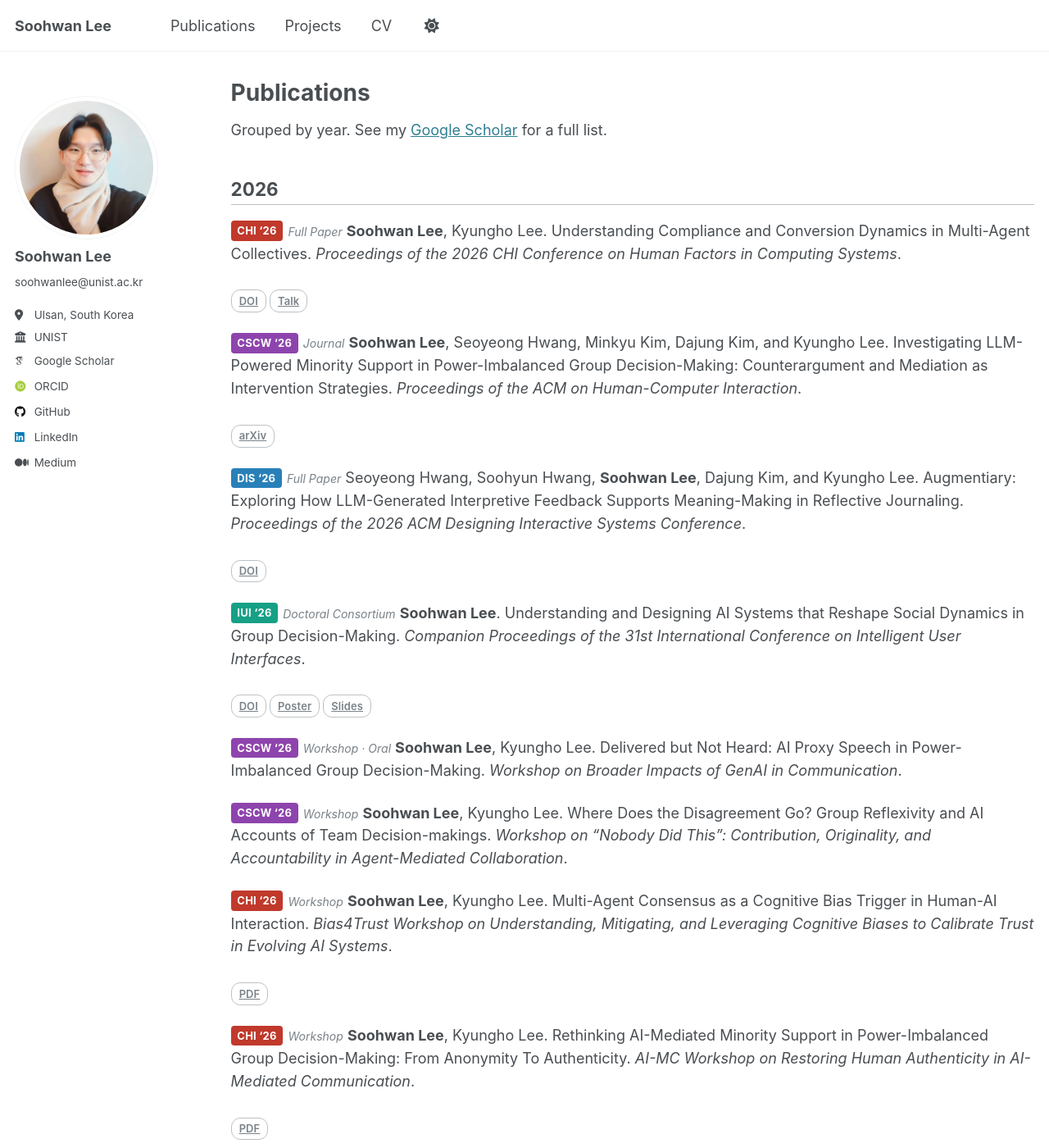
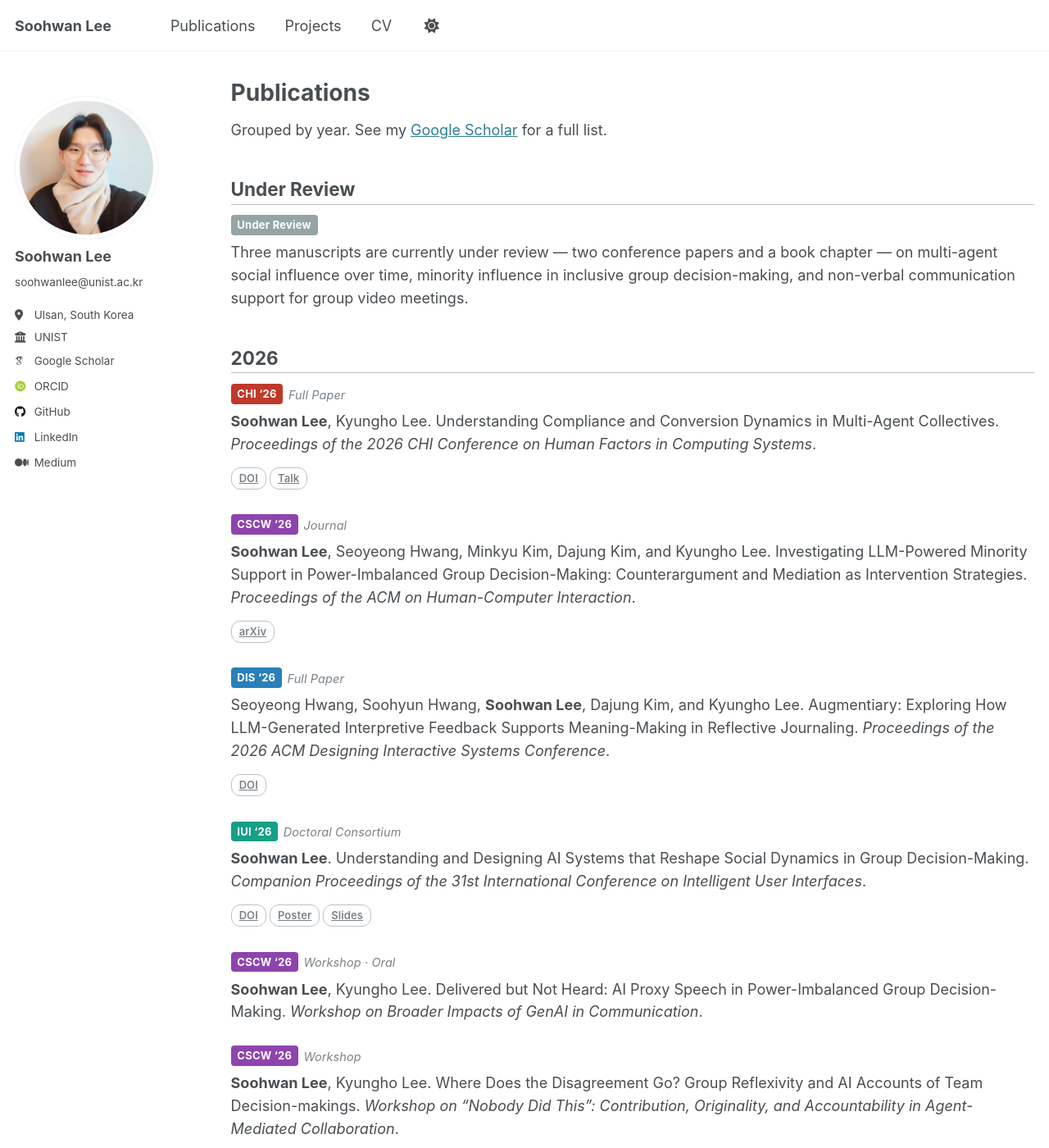
Before and after one commit to Soohwan-Lee/soohwan-lee.github.io, a Jekyll site: the page built from _pages/publications.md, in a window 1280 px wide and 1400 px high. Shown: the whole window at 82% size. Built offline with Jekyll 4.4.1, drawn with Linux system fonts in a browser that asks for light colours; some web fonts are replaced; some of the changed text lies outside the part shown.

Commit message:
publications layout fix and about page email

```diff
--- a/_pages/publications.md
+++ b/_pages/publications.md
@@ -23,50 +23,58 @@ Grouped by year. See my [Google Scholar](https://scholar.google.com/citations?us
        For an award, use: <a class="pub-link pub-link--award" ...>Award</a>
      =================================================================== -->
 
+## Under Review
+
+<div class="pub-item" markdown="1">
+<span class="pub-meta"><span class="pub-badge badge-review">Under Review</span></span>
+Three manuscripts are currently under review — two conference papers and a book chapter — on multi-agent social influence over time, minority influence in inclusive group decision-making, and non-verbal communication support for group video meetings.
+</div>
+
+
 ## 2026
 
 <div class="pub-item" markdown="1">
-<span class="pub-badge badge-chi">CHI '26</span><span class="pub-type">Full Paper</span>
+<span class="pub-meta"><span class="pub-badge badge-chi">CHI '26</span><span class="pub-type">Full Paper</span></span>
 **Soohwan Lee**, Kyungho Lee. Understanding Compliance and Conversion Dynamics in Multi-Agent Collectives. *Proceedings of the 2026 CHI Conference on Human Factors in Computing Systems*.
 <div class="pub-links"><a class="pub-link" href="https://doi.org/10.1145/3772318.3790385">DOI</a><a class="pub-link" href="https://www.youtube.com/watch?v=c2_R4BPfIXw&t=253s">Talk</a></div>
 </div>
 
 <div class="pub-item" markdown="1">
-<span class="pub-badge badge-cscw">CSCW '26</span><span class="pub-type">Journal</span>
+<span class="pub-meta"><span class="pub-badge badge-cscw">CSCW '26</span><span class="pub-type">Journal</span></span>
 **Soohwan Lee**, Seoyeong Hwang, Minkyu Kim, Dajung Kim, and Kyungho Lee. Investigating LLM-Powered Minority Support in Power-Imbalanced Group Decision-Making: Counterargument and Mediation as Intervention Strategies. *Proceedings of the ACM on Human-Computer Interaction*.
 <div class="pub-links"><a class="pub-link" href="https://arxiv.org/abs/2606.31762">arXiv</a></div>
 </div>
 
 <div class="pub-item" markdown="1">
-<span class="pub-badge badge-dis">DIS '26</span><span class="pub-type">Full Paper</span>
+<span class="pub-meta"><span class="pub-badge badge-dis">DIS '26</span><span class="pub-type">Full Paper</span></span>
 Seoyeong Hwang, Soohyun Hwang, **Soohwan Lee**, Dajung Kim, and Kyungho Lee. Augmentiary: Exploring How LLM-Generated Interpretive Feedback Supports Meaning-Making in Reflective Journaling. *Proceedings of the 2026 ACM Designing Interactive Systems Conference*.
 <div class="pub-links"><a class="pub-link" href="https://dl.acm.org/doi/10.1145/3800645.3812859">DOI</a></div>
 </div>
 
 <div class="pub-item" markdown="1">
-<span class="pub-badge badge-iui">IUI '26</span><span class="pub-type">Doctoral Consortium</span>
+<span class="pub-meta"><span class="pub-badge badge-iui">IUI '26</span><span class="pub-type">Doctoral Consortium</span></span>
 **Soohwan Lee**. Understanding and Designing AI Systems that Reshape Social Dynamics in Group Decision-Making. *Companion Proceedings of the 31st International Conference on Intelligent User Interfaces*.
 <div class="pub-links"><a class="pub-link" href="https://doi.org/10.1145/3742414.3789229">DOI</a><a class="pub-link" href="/files/IUI26-Poster.pdf">Poster</a><a class="pub-link" href="/files/IUI26-PT.pdf">Slides</a></div>
 </div>
 
 <div class="pub-item" markdown="1">
-<span class="pub-badge badge-cscw">CSCW '26</span><span class="pub-type">Workshop · Oral</span>
+<span class="pub-meta"><span class="pub-badge badge-cscw">CSCW '26</span><span class="pub-type">Workshop · Oral</span></span>
 **Soohwan Lee**, Kyungho Lee. Delivered but Not Heard: AI Proxy Speech in Power-Imbalanced Group Decision-Making. *Workshop on Broader Impacts of GenAI in Communication*.
 </div>
 
 <div class="pub-item" markdown="1">
-<span class="pub-badge badge-cscw">CSCW '26</span><span class="pub-type">Workshop</span>
+<span class="pub-meta"><span class="pub-badge badge-cscw">CSCW '26</span><span class="pub-type">Workshop</span></span>
 **Soohwan Lee**, Kyungho Lee. Where Does the Disagreement Go? Group Reflexivity and AI Accounts of Team Decision-makings. *Workshop on “Nobody Did This”: Contribution, Originality, and Accountability in Agent-Mediated Collaboration*.
 </div>
 
 <div class="pub-item" markdown="1">
-<span class="pub-badge badge-chi">CHI '26</span><span class="pub-type">Workshop</span>
+<span class="pub-meta"><span class="pub-badge badge-chi">CHI '26</span><span class="pub-type">Workshop</span></span>
 **Soohwan Lee**, Kyungho Lee. Multi-Agent Consensus as a Cognitive Bias Trigger in Human-AI Interaction. *Bias4Trust Workshop on Understanding, Mitigating, and Leveraging Cognitive Biases to Calibrate Trust in Evolving AI Systems*.
 <div class="pub-links"><a class="pub-link" href="/files/CHI26-Bias4Trust-Workshop.pdf">PDF</a></div>
 </div>
 
 <div class="pub-item" markdown="1">
-<span class="pub-badge badge-chi">CHI '26</span><span class="pub-type">Workshop</span>
+<span class="pub-meta"><span class="pub-badge badge-chi">CHI '26</span><span class="pub-type">Workshop</span></span>
 **Soohwan Lee**, Kyungho Lee. Rethinking AI-Mediated Minority Support in Power-Imbalanced Group Decision-Making: From Anonymity To Authenticity. *AI-MC Workshop on Restoring Human Authenticity in AI-Mediated Communication*.
 <div class="pub-links"><a class="pub-link" href="/files/CHI26-AIMC-Workshop.pdf">PDF</a></div>
 </div>
@@ -74,19 +82,19 @@ Seoyeong Hwang, Soohyun Hwang, **Soohwan Lee**, Dajung Kim, and Kyungho Lee. Aug
 ## 2025
 
 <div class="pub-item" markdown="1">
-<span class="pub-badge badge-dis">DIS '25</span><span class="pub-type">Poster</span>
+<span class="pub-meta"><span class="pub-badge badge-dis">DIS '25</span><span class="pub-type">Poster</span></span>
 **Soohwan Lee**, Seoyeong Hwang, and Kyungho Lee. Beyond Individual UX: Defining Group Experience (GX) as a New Paradigm for Group-centered AI. *Companion Publication of the 2025 ACM Designing Interactive Systems Conference*.
 <div class="pub-links"><a class="pub-link" href="https://doi.org/10.1145/3715668.3736348">DOI</a><a class="pub-link" href="/files/DIS25-Poster.pdf">Poster</a></div>
 </div>
 
 <div class="pub-item" markdown="1">
-<span class="pub-badge badge-chi">CHI '25</span><span class="pub-type">Late-Breaking Work</span>
+<span class="pub-meta"><span class="pub-badge badge-chi">CHI '25</span><span class="pub-type">Late-Breaking Work</span></span>
 **Soohwan Lee**, Seoyeong Hwang, Dajung Kim, and Kyungho Lee. Conversational Agents as Catalysts for Critical Thinking: Challenging Social Influence in Group Decision-making. *Extended Abstracts of the CHI Conference on Human Factors in Computing Systems*.
 <div class="pub-links"><a class="pub-link" href="https://dl.acm.org/doi/10.1145/3706599.3719792">DOI</a><a class="pub-link" href="/files/CHI25-Poster-FInal.pdf">Poster</a><a class="pub-link" href="https://www.youtube.com/watch?v=qU4_Bx9sHW0">Video</a></div>
 </div>
 
 <div class="pub-item" markdown="1">
-<span class="pub-badge badge-iui">IUI '25</span><span class="pub-type">Poster</span>
+<span class="pub-meta"><span class="pub-badge badge-iui">IUI '25</span><span class="pub-type">Poster</span></span>
 **Soohwan Lee**, Mingyu Kim, Seoyeong Hwang, Dajung Kim, and Kyungho Lee. Amplifying Minority Voices: AI-Mediated Devil’s Advocate System for Inclusive Group Decision-Making. *Companion Proceedings of the 30th International Conference on Intelligent User Interfaces*.
 <div class="pub-links"><a class="pub-link" href="https://doi.org/10.1145/3708557.3716334">DOI</a><a class="pub-link" href="/files/IUI25-Poster-Final_A1.pdf">Poster</a></div>
 </div>
@@ -94,13 +102,13 @@ Seoyeong Hwang, Soohyun Hwang, **Soohwan Lee**, Dajung Kim, and Kyungho Lee. Aug
 ## 2024
 
 <div class="pub-item" markdown="1">
-<span class="pub-badge badge-dis">DIS '24</span><span class="pub-type">Full Paper</span>
+<span class="pub-meta"><span class="pub-badge badge-dis">DIS '24</span><span class="pub-type">Full Paper</span></span>
 **Soohwan Lee**, Seoyeong Hwang, Ian Oakley, and Kyungho Lee. Expanding the Design Space of Vision-based Interactive Systems for Group Dance Practice. *Proceedings of the 2024 ACM Designing Interactive Systems Conference*.
 <div class="pub-links"><a class="pub-link" href="https://doi.org/10.1145/3643834.3661568">DOI</a><a class="pub-link" href="https://www.youtube.com/watch?v=QkQS_QiRz9o&t=5s">Talk</a><a class="pub-link" href="https://www.youtube.com/watch?v=zVwT_CGxQII&t=71s">Podcast</a></div>
 </div>
 
 <div class="pub-item" markdown="1">
-<span class="pub-badge badge-dis">DIS '24</span><span class="pub-type">Workshop</span>
+<span class="pub-meta"><span class="pub-badge badge-dis">DIS '24</span><span class="pub-type">Workshop</span></span>
 **Soohwan Lee**, Seoyeong Hwang, and Kyungho Lee. Conversational Agents as Catalysts for Critical Thinking: Challenging Design Fixation in Group Design. *Workshop on Death of the Design Researcher? Creating Knowledge Resources for Designers Using Generative AI*.
 <div class="pub-links"><a class="pub-link" href="https://arxiv.org/abs/2406.11125">arXiv</a><a class="pub-link" href="https://www.youtube.com/watch?v=w5aIlpBV9Co&t=10s">Podcast</a></div>
 </div>
@@ -108,7 +116,7 @@ Seoyeong Hwang, Soohyun Hwang, **Soohwan Lee**, Dajung Kim, and Kyungho Lee. Aug
 ## 2023
 
 <div class="pub-item" markdown="1">
-<span class="pub-badge badge-iui">IUI '23</span><span class="pub-type">Poster</span>
+<span class="pub-meta"><span class="pub-badge badge-iui">IUI '23</span><span class="pub-type">Poster</span></span>
 **Soohwan Lee** and Kyungho Lee. CheerUp: A Real-time Ambient Visualization of Cheerleading Pose Similarity. *Companion Proceedings of the 28th International Conference on Intelligent User Interfaces*.
 <div class="pub-links"><a class="pub-link" href="https://doi.org/10.1145/3581754.3584135">DOI</a><a class="pub-link" href="/files/cheerUp-poster.pdf">Poster</a><a class="pub-link" href="https://github.com/Soohwan-Lee/CxD_CheerUp">Code</a><a class="pub-link" href="https://www.youtube.com/watch?v=BAXvDJvt5vA">Demo</a></div>
 </div>
@@ -116,7 +124,7 @@ Seoyeong Hwang, Soohyun Hwang, **Soohwan Lee**, Dajung Kim, and Kyungho Lee. Aug
 ## 2022
 
 <div class="pub-item" markdown="1">
-<span class="pub-badge badge-thesis">Thesis</span><span class="pub-type">Master's</span>
+<span class="pub-meta"><span class="pub-badge badge-thesis">Thesis</span><span class="pub-type">Master's</span></span>
 **Soohwan Lee**. NEAS: AI-based Interactive System to Support Non-verbal Expressions in Online Communication. *Master’s Thesis, UNIST*.
 <div class="pub-links"><a class="pub-link" href="https://unist.dcollection.net/srch/srchDetail/200000604178">Link</a></div>
 </div>
@@ -124,31 +132,31 @@ Seoyeong Hwang, Soohyun Hwang, **Soohwan Lee**, Dajung Kim, and Kyungho Lee. Aug
 ## 2021
 
 <div class="pub-item" markdown="1">
-<span class="pub-badge badge-journal">ADR</span><span class="pub-type">Journal</span>
+<span class="pub-meta"><span class="pub-badge badge-journal">ADR</span><span class="pub-type">Journal</span></span>
 Sangsu Jang, **Soohwan Lee**, Temirlan Dzhoroev, Taeyoon Kim, Hyejin Oh, Nari Kim, and Young-Woo Park. Design Guidelines for Contextual Awareness and Management of Hygiene in Daily Life with Infectious Viruses. *Archives of Design Research*.
 <div class="pub-links"><a class="pub-link" href="http://dx.doi.org/10.15187/adr.2021.08.34.3.101">DOI</a></div>
 </div>
 
 <div class="pub-item" markdown="1">
-<span class="pub-badge badge-domestic">KSDS</span><span class="pub-type">Domestic</span>
+<span class="pub-meta"><span class="pub-badge badge-domestic">KSDS</span><span class="pub-type">Domestic</span></span>
 **Soohwan Lee** and Kyungho Lee. NEAS: AI-based Interactive System to Support Non-verbal Expressions in Online Communication. *Proceedings of 2021 Fall KSDS*.
 <div class="pub-links"><a class="pub-link" href="https://www.dbpia.co.kr/Journal/articleDetail?nodeId=NODE10968137">Link</a></div>
 </div>
 
 <div class="pub-item" markdown="1">
-<span class="pub-badge badge-domestic">KSDS</span><span class="pub-type">Domestic</span>
+<span class="pub-meta"><span class="pub-badge badge-domestic">KSDS</span><span class="pub-type">Domestic</span></span>
 Nari Kim, **Soohwan Lee**, Hyejin Oh, Temirlan Dzhoroev, and Young-Woo Park. Interactive system design in everyday life to improve the perception of environmental hygiene information in pandemic situations. *Proceedings of 2021 Spring KSDS*.
 <div class="pub-links"><a class="pub-link" href="https://www.dbpia.co.kr/Journal/articleDetail?nodeId=NODE10588952">Link</a></div>
 </div>
 
 <div class="pub-item" markdown="1">
-<span class="pub-badge badge-domestic">KSDS</span><span class="pub-type">Domestic</span>
+<span class="pub-meta"><span class="pub-badge badge-domestic">KSDS</span><span class="pub-type">Domestic</span></span>
 **Soohwan Lee** and Kyungho Lee. An Interactive Visualization of Gayageum’s Expression and Mid-Air Gesture Recognition. *Proceedings of 2021 Spring KSDS*.
 <div class="pub-links"><a class="pub-link" href="https://www.dbpia.co.kr/Journal/articleDetail?nodeId=NODE10588863">Link</a></div>
 </div>
 
 <div class="pub-item" markdown="1">
-<span class="pub-badge badge-domestic">HCI Korea</span><span class="pub-type">Domestic</span>
+<span class="pub-meta"><span class="pub-badge badge-domestic">HCI Korea</span><span class="pub-type">Domestic</span></span>
 **Soohwan Lee**, Kyungho Lee, and Young-Woo Park. Counterfunctional Music Player with Mid-air Hand Gesture. *Proceedings of HCI Korea 2021*.
 <div class="pub-links"><a class="pub-link" href="https://www.dbpia.co.kr/Journal/articleDetail?nodeId=NODE10530377">Link</a><span class="pub-link pub-link--award">Creative Award</span></div>
 </div>
@@ -156,17 +164,9 @@ Nari Kim, **Soohwan Lee**, Hyejin Oh, Temirlan Dzhoroev, and Young-Woo Park. Int
 ## 2020
 
 <div class="pub-item" markdown="1">
-<span class="pub-badge badge-chi">CHI '20</span><span class="pub-type">Full Paper</span>
+<span class="pub-meta"><span class="pub-badge badge-chi">CHI '20</span><span class="pub-type">Full Paper</span></span>
 DoYoung Lee, **Soohwan Lee**, and Ian Oakley. Nailz: Sensing Hand Input with Touch Sensitive Nails. *Proceedings of the 2020 CHI Conference on Human Factors in Computing Systems*.
 <div class="pub-links"><a class="pub-link" href="https://doi.org/10.1145/3313831.3376778">DOI</a></div>
 </div>
 
-
-## Under Review
-
-<div class="pub-item" markdown="1">
-<span class="pub-badge badge-review">Under Review</span>
-Three manuscripts are currently under review — two conference papers and a book chapter — on multi-agent social influence over time, minority influence in inclusive group decision-making, and non-verbal communication support for group video meetings.
 </div>
-
-</div>
--- a/_sass/layout/_pubs.scss
+++ b/_sass/layout/_pubs.scss
@@ -8,7 +8,7 @@
 .pub-badge {
   display: inline-block;
   padding: 0.15em 0.6em;
-  margin-right: 0.35em;
+  margin-right: 0.5em;
   border-radius: 4px;
   font-family: $sans-serif;
   font-size: 0.72em;
@@ -32,10 +32,16 @@
 
 /* Muted "type" tag shown after the badge, e.g. Full Paper / Poster */
 .pub-type {
-  font-size: 0.78em;
+  font-size: 0.8em;
   color: $gray;
   font-style: italic;
-  margin-left: 0.1em;
+  letter-spacing: 0.01em;
+}
+
+/* Put the badge row on its own line above the citation */
+.pub-meta {
+  display: block;
+  margin-bottom: 0.3em;
 }
 
 /* Year headings (the "## 2026" lines) on the publications page */
@@ -47,8 +53,12 @@
 
 /* Each publication entry */
 .pub-item {
-  margin-bottom: 1.1em;
+  margin-bottom: 1.4em;
   line-height: 1.55;
+}
+
+.pub-item p {
+  margin: 0;
 }
 
 /* ==========================================================================
```
Also changed, not shown: _pages/about.md (+1 -1 lines).
